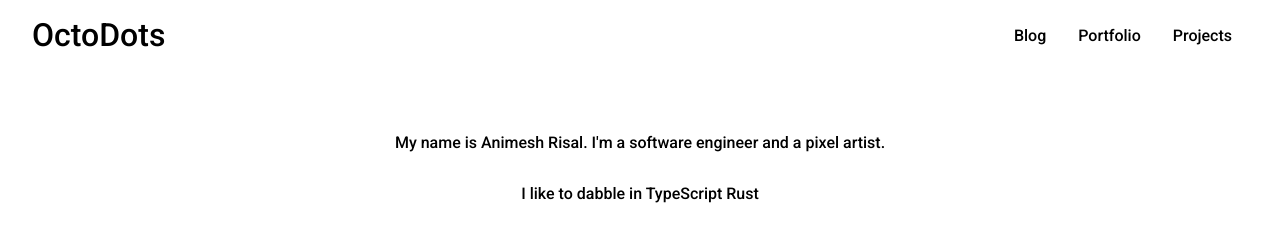
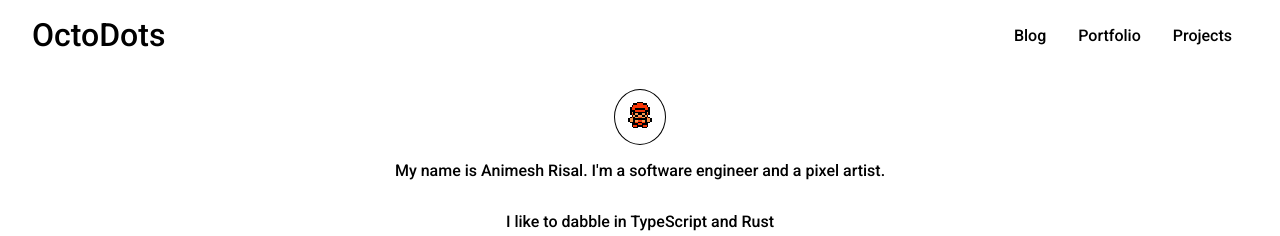
Before and after one commit to AnimeshRisal/AnimeshRisal.github.io, a plain HTML site: page index.html in a window 1280 px wide. Shown: the top 236 px of the page. Drawn offline with Linux system fonts and the light colour scheme.

Commit message:
Add sprite to index.html

```diff
--- a/index.css
+++ b/index.css
@@ -2,6 +2,12 @@ body {
     margin: 0px;
     padding: 0px;
     font-family: 'Roboto';
+}
+
+.image-container {
+    border-radius: 50%;
+    overflow: hidden;
+    border: 1px solid black;
 }
 
 .paragraph-container {
--- a/index.html
+++ b/index.html
@@ -29,11 +29,17 @@
       <a href="portfolio.html">Portfolio</a>
       <a class="projects" href="projects.html">Projects</a>
     </nav>
+    <div>
+
+    </div>
     <div class="paragraph-container">
+      <div class="image-container">
+        <img height="50" width="50" src="./Octodots.svg" />
+      </div>
       <p>
         My name is Animesh Risal. I'm a software engineer and a pixel artist.
       </p>
-      <p>I like to dabble in TypeScript Rust</p>
+      <p>I like to dabble in TypeScript and Rust</p>
       <div class="link-section">
         <h2>Links</h2>
         <div class="links">
```
Also changed, not shown: Octodots.svg (added).
